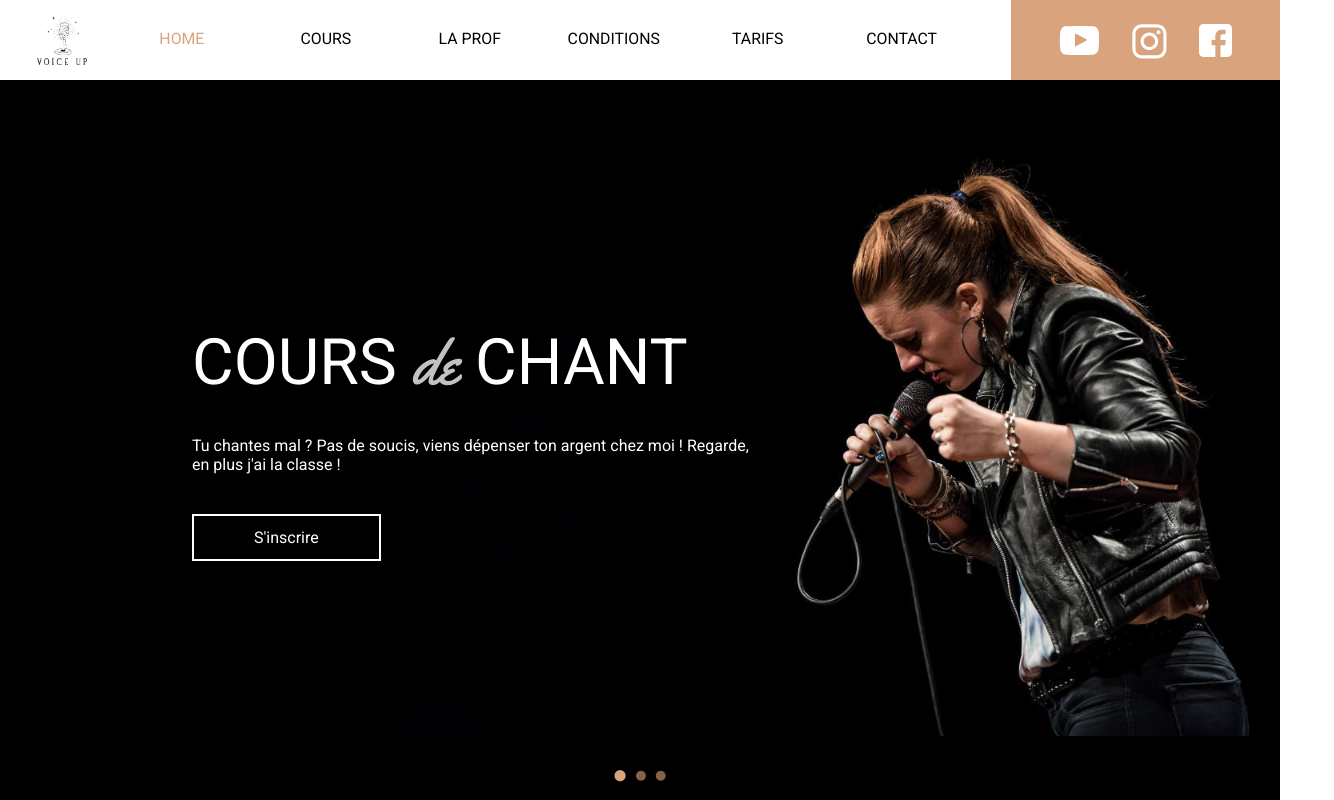
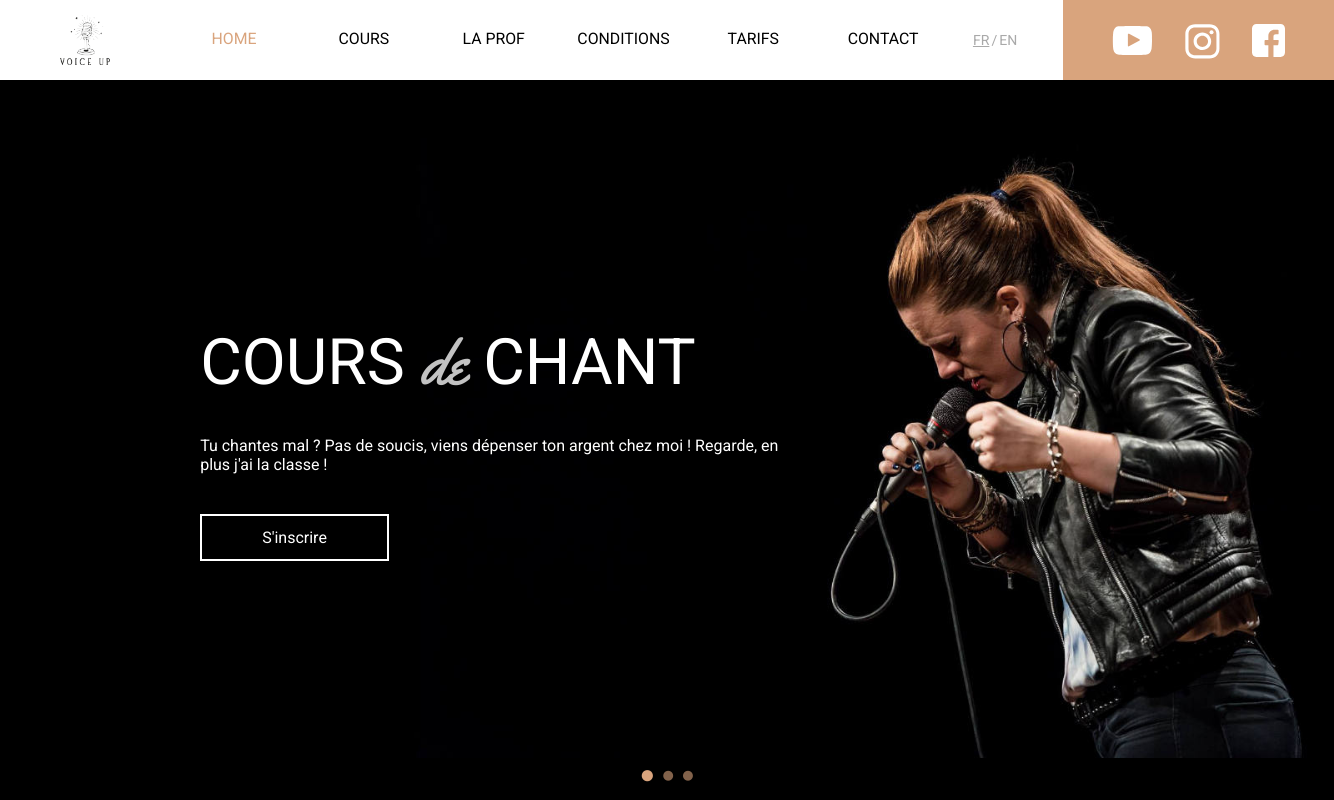
Before and after one commit to Cap0n3/VoiceUp, a React (Create React App) app: page / in a window 1280 px wide. Shown: the whole page, 1334 px wide, since content can reach past the window. Built offline with nearby package versions, Linux system fonts and the light colour scheme.

Commit message:
Change placement of navbar el

```diff
--- a/src/components/Navbar/Navbar.style.js
+++ b/src/components/Navbar/Navbar.style.js
@@ -38,8 +38,9 @@ export const NavbarWrapper = styled.div`
 export const LogoLink = styled(NavLink)`
     display: flex;
     align-items: center;
-    justify-content: center;
-    width: 15%;
+    justify-content: flex-start;
+    padding: 60px;
+    width: 17%;
     cursor: pointer;
     text-decoration: none;
     font-size: 2rem;
@@ -48,6 +49,7 @@ export const LogoLink = styled(NavLink)`
     /* 13" screen */
     @media only screen and (min-width: 1025px) and (max-width: 1248px) {
         width: 12%;
+        padding: 0;
         justify-content: flex-end;
     }
 `;
@@ -75,7 +77,7 @@ export const MenuContainer = styled.div`
 
 export const NavMenu = styled.ul`
     display: flex;
-    gap: 5%;
+    gap: 2%;
     width: 100%;
     align-items: center;
     list-style: none;
@@ -210,7 +212,8 @@ export const SocialContainer = styled.div`
 
     /* 13" screen */
     @media only screen and (min-width: 1025px) and (max-width: 1248px) {
-       gap: 20px;
+        width: 250px;
+        gap: 20px;
     }
 
     /* Small screen */
--- a/src/components/ScrollTop/ScrollTop.style.js
+++ b/src/components/ScrollTop/ScrollTop.style.js
@@ -4,10 +4,10 @@ import { IoIosArrowUp } from "react-icons/io";
 
 export const ScrTopBtn = styled.button`
     position: fixed;
-    width: 60px;
-    height: 60px;
-    bottom: 50px;
-    right: 50px;
+    width: 55px;
+    height: 55px;
+    bottom: 20px;
+    right: 20px;
     border: 0;
     border-radius: 50px;
     background-color: ${VoiceUpColors.gold};
@@ -23,8 +23,8 @@ export const ScrTopBtn = styled.button`
     @media only screen and (max-width: 1024px) {
         width: 50px;
         height: 50px;
-        bottom: 30px;
-        right: 30px;
+        bottom: 15px;
+        right: 15px;
     }
 `;
 
```
